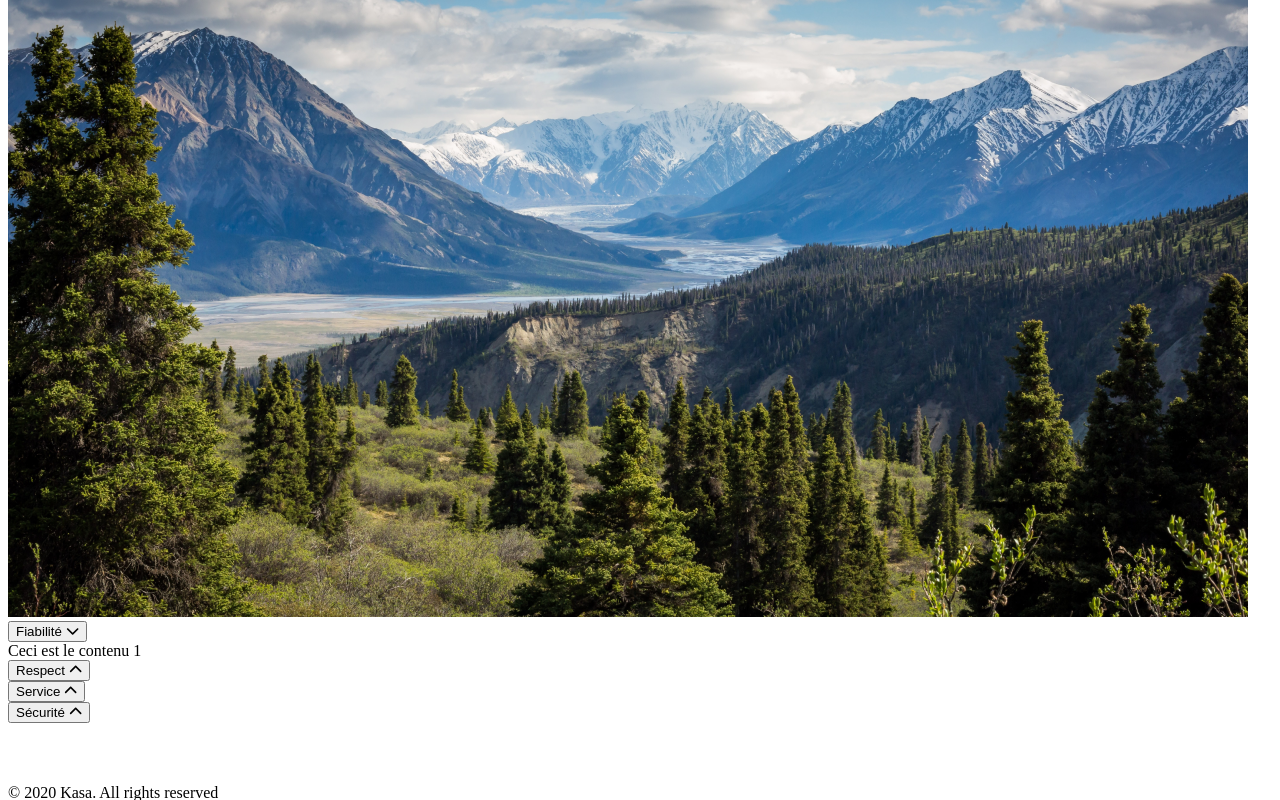
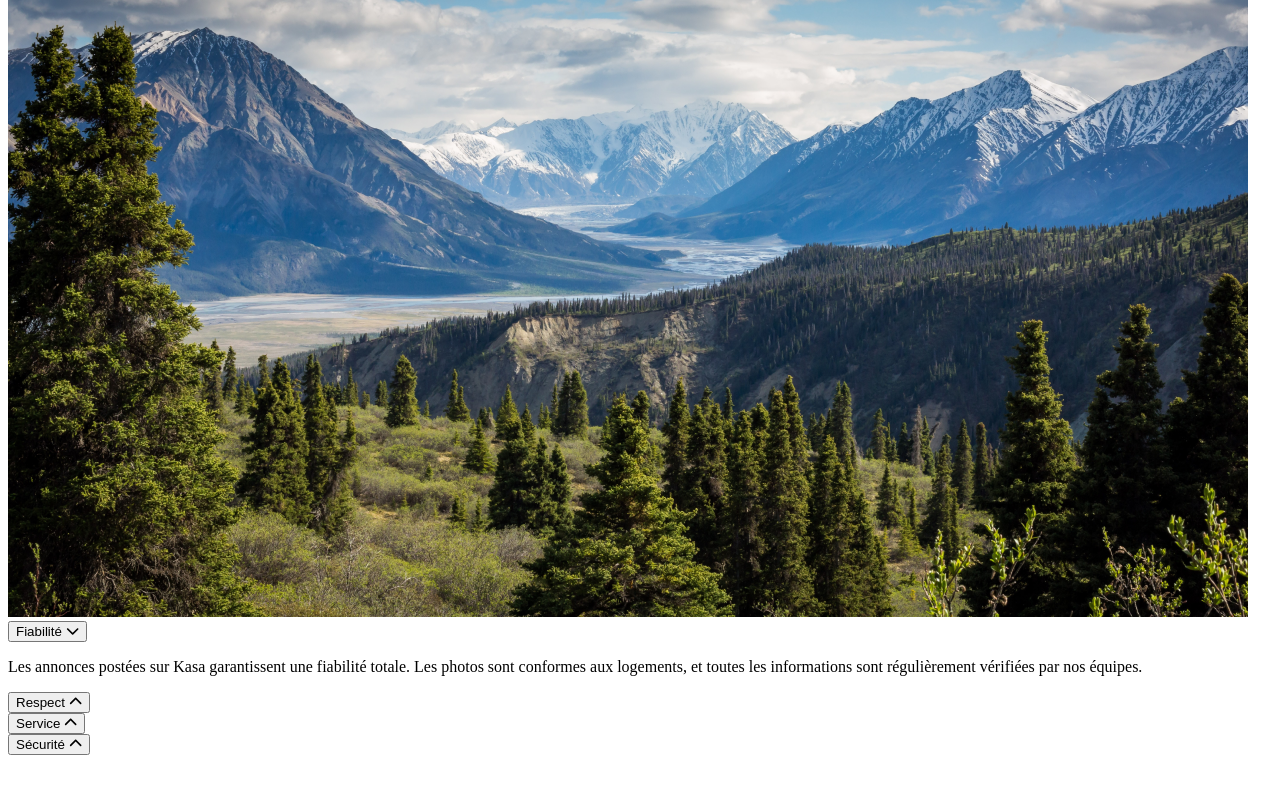
Before and after one commit to lolsono/kasa, a React (Vite) app: page /about in a window 1280 px wide. Both pictures are taken after a click on the button "Fiabilité". Shown: the part 287-1087 px from the top of the page. Built offline with nearby package versions, Linux system fonts and the light colour scheme; the HTML template or start-up script is replaced by a standard one.

Commit message:
page a propos fini

```diff
--- a/src/components/Collapse.jsx
+++ b/src/components/Collapse.jsx
@@ -19,7 +19,11 @@
           <FontAwesomeIcon icon={faChevronUp} />
         )}
       </button>
-      {isOpen && <div>{content}</div>}
+      {isOpen && (
+        <div>
+          <p>{content}</p>
+        </div>
+      )}
     </div>
   );
 }
--- a/src/pages/About.jsx
+++ b/src/pages/About.jsx
@@ -6,10 +6,23 @@
         src="../src/assets/picture/Image-source-2.png"
         alt="Image des montages avec un lac"
       />
-      <Collapse title="Fiabilité" content="Ceci est le contenu 1" />
-      <Collapse title="Respect" content="Ceci est le contenu 2" />
-      <Collapse title="Service" content="Ceci est le contenu 3" />
-      <Collapse title="Sécurité" content="Ceci est le contenu 3" />
+      <Collapse
+        title="Fiabilité"
+        content="Les annonces postées sur Kasa garantissent une fiabilité totale. Les photos sont conformes aux logements, et toutes les informations sont régulièrement vérifiées par nos équipes.
+"
+      />
+      <Collapse
+        title="Respect"
+        content="La bienveillance fait partie des valeurs fondatrices de Kasa. Tout comportement discriminatoire ou de perturbation du voisinage entraînera une exclusion de notre plateforme."
+      />
+      <Collapse
+        title="Service"
+        content="La bienveillance fait partie des valeurs fondatrices de Kasa. Tout comportement discriminatoire ou de perturbation du voisinage entraînera une exclusion de notre plateforme."
+      />
+      <Collapse
+        title="Sécurité"
+        content="La sécurité est la priorité de Kasa. Aussi bien pour nos hôtes que pour les voyageurs, chaque logement correspond aux critères de sécurité établis par nos services. En laissant une note aussi bien à l'hôte qu'au locataire, cela permet à nos équipes de vérifier que les standards sont bien respectés, Nous organisons également des ateliers sur la securité domestique pour nos hôtes."
+      />
     </div>
   );
 }
--- a/src/styles/components/_collapse.scss
+++ b/src/styles/components/_collapse.scss
@@ -15,4 +15,13 @@
     align-items: center;
     padding: 10px;
   }
+
+  div {
+    p {
+      padding: 10px;
+      font-size: 12px;
+      font-weight: 400;
+      line-height: 17.11px;
+    }
+  }
 }
```
